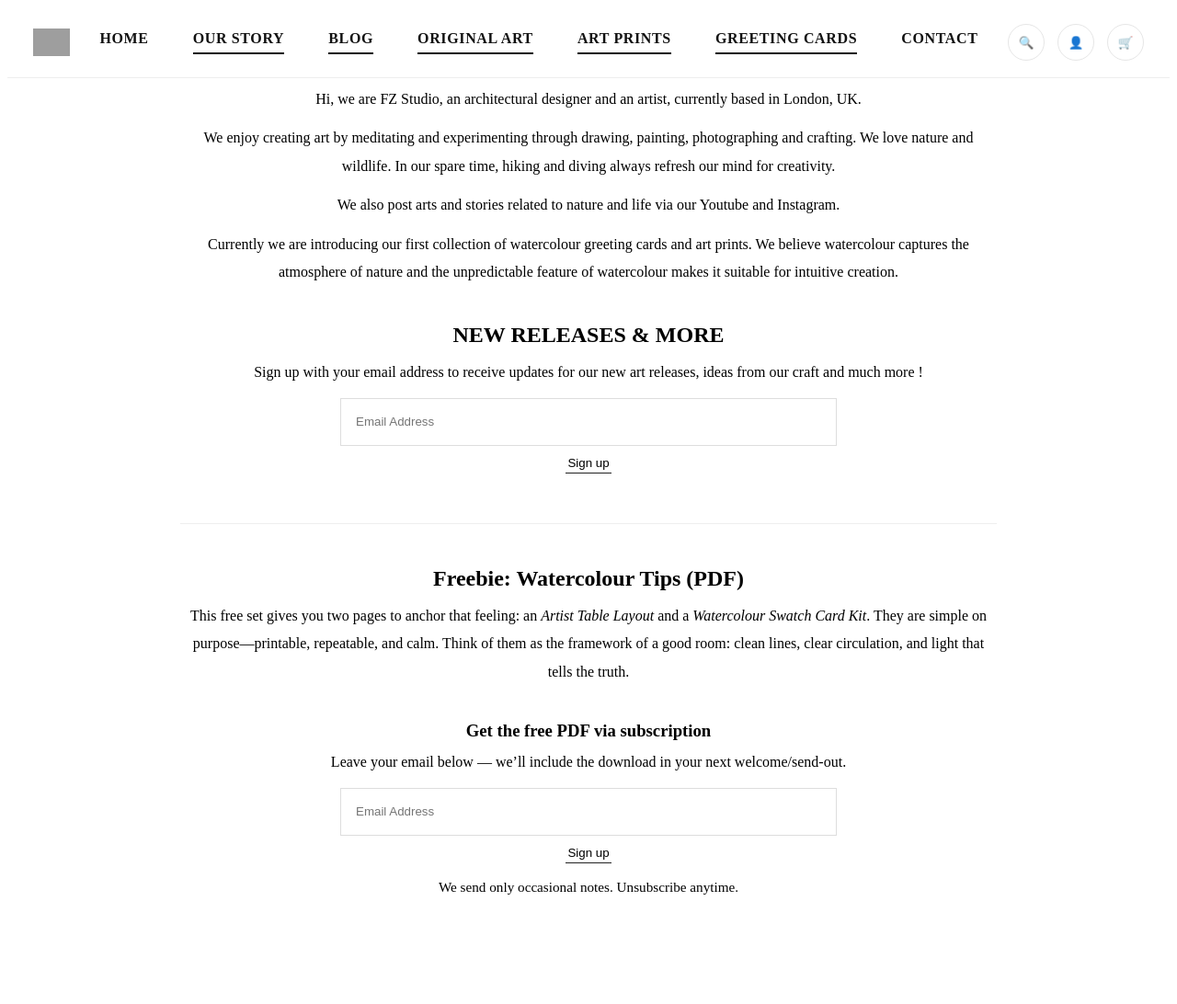
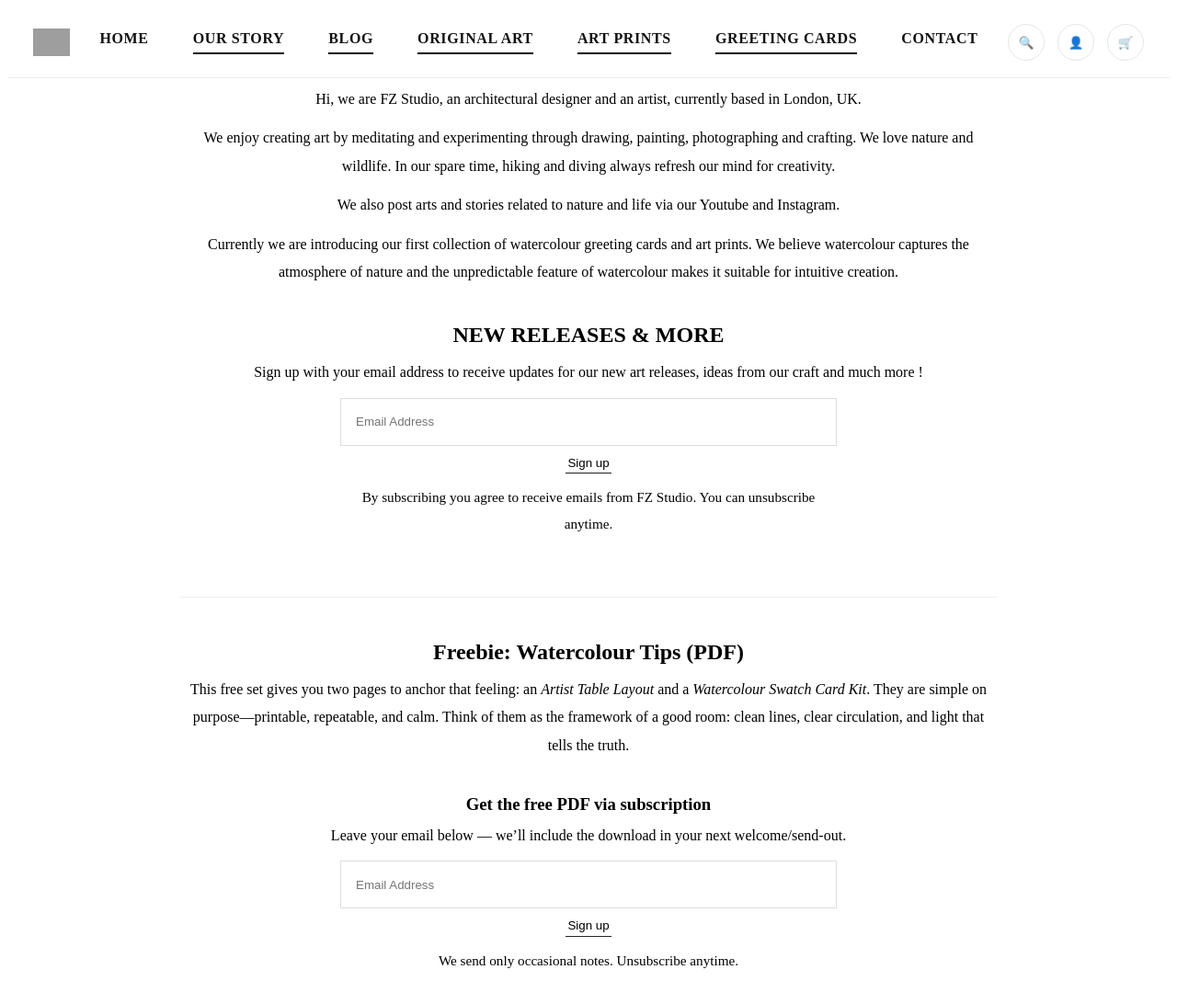
Before and after one commit to Leondecoding/Leondecoding.github.io, a Jekyll site: the page built from our-story.html, in a window 1280 px wide and 1136 px high. Shown: the top 1092 px of the window at 92% size. Built offline with Jekyll 4.4.1, drawn with Linux system fonts in a browser that asks for light colours; grey boxes are pictures that could not be loaded.

Commit message:
Update our-story.html

```diff
--- a/our-story.html
+++ b/our-story.html
@@ -44,18 +44,21 @@
     <h2>NEW RELEASES &amp; MORE</h2>
     <p>Sign up with your email address to receive updates for our new art releases, ideas from our craft and much more !</p>
 
-    <form id="nl-form-ourstory" class="nl-wrap"
-      action="https://script.google.com/macros/s/AKfycbyb_Btzc-7c2qLxAMSk9AVmzQJ9jpzEDhAoeBpHJt6ccQyPz5gP8Co-P1QPqON0zWqjug/exec"
-      method="post" accept-charset="UTF-8" novalidate>
-  <input class="nl-input" type="email" name="email"
-         placeholder="Email Address" required aria-describedby="nl-msg-ourstory">
-  <!-- 蜜罐防机器人：用户看不到，机器人会填 -->
-  <input class="hp" type="text" name="_gotcha" tabindex="-1"
-         autocomplete="off" aria-hidden="true">
-  <button class="nl-submit" type="submit" aria-label="Sign up">Sign up</button>
-  <div id="nl-msg-ourstory" class="nl-msg" aria-live="polite"></div>
-</form>
-
+    <form id="nl-form-ourstory" class="nl-wrap" action="https://script.google.com/macros/s/AKfycbyb_Btzc-7c2qLxAMSk9AVmzQJ9jpzEDhAoeBpHJt6ccQyPz5gP8Co-P1QPqON0zWqjug/exec" method="post" accept-charset="UTF-8" novalidate>
+      <input class="nl-input" type="email" name="email" placeholder="Email Address" required aria-describedby="nl-msg-ourstory">
+      <!-- 反垃圾蜜罐 -->
+      <input class="hp" type="text" name="_gotcha" tabindex="-1" autocomplete="off">
+      <!-- 标记来源与上下文 -->
+      <input type="hidden" name="source" value="ourstory_newsletter">
+      <input type="hidden" name="page" value="/our-story/">
+      <input type="hidden" name="ref" value="">
+      <input type="hidden" name="ua" value="">
+<input type="hidden" name="token" value="CAOnima123!">
+      <!-- 看起来像文字的提交控件 -->
+      <button class="nl-submit" type="submit" aria-label="Sign up">Sign up</button>
+      <div id="nl-msg-ourstory" class="nl-msg" aria-live="polite"></div>
+      <p style="margin-top:10px;font-size:.95rem">By subscribing you agree to receive emails from FZ Studio. You can unsubscribe anytime.</p>
+    </form>
   </section>
 
   <hr>
@@ -77,7 +80,7 @@
     <h3>Get the free PDF via subscription</h3>
     <p>Leave your email below — we’ll include the download in your next welcome/send-out.</p>
 
-    <form id="nl-form-freebie" class="nl-wrap" action="https://script.google.com/macros/s/AKfycbyI80Tw0Ajnp6UvdIiOBfEbUqQU5SeY5VM8jHCaw1FjVBYMxs0pprN3idbmyriXJFE/exec" method="post" accept-charset="UTF-8" novalidate>
+    <form id="nl-form-freebie" class="nl-wrap" action="https://script.google.com/macros/s/AKfycbyb_Btzc-7c2qLxAMSk9AVmzQJ9jpzEDhAoeBpHJt6ccQyPz5gP8Co-P1QPqON0zWqjug/exec" method="post" accept-charset="UTF-8" novalidate>
       <input class="nl-input" type="email" name="email" placeholder="Email Address" required aria-describedby="nl-msg-freebie">
       <input class="hp" type="text" name="_gotcha" tabindex="-1" autocomplete="off">
       <input type="hidden" name="source" value="ourstory_freebie_section">
```
